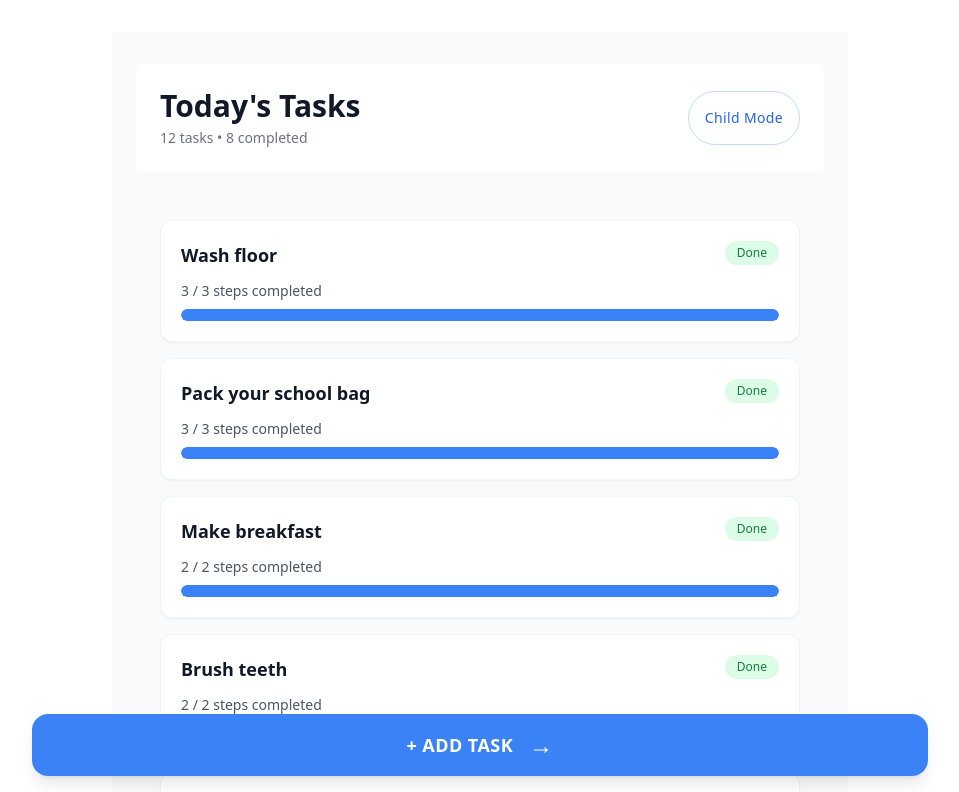
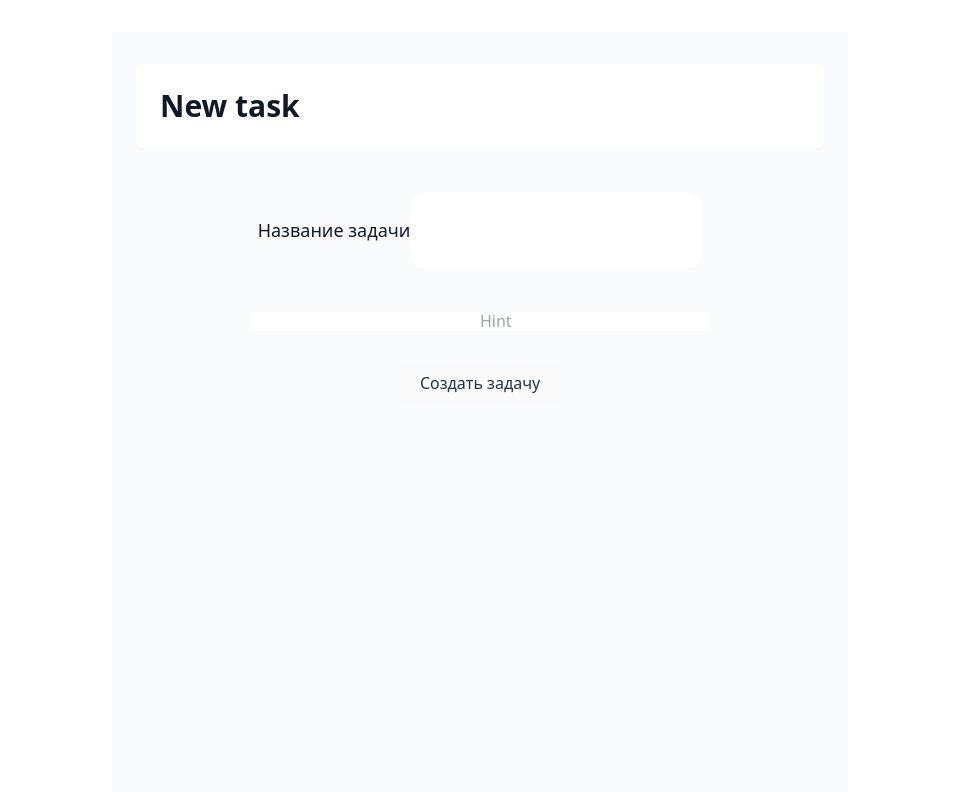
Before and after one commit to Iloha/adhd, a React (Vite) app: page / in a window 1280 px wide. Shown: the top 792 px of the page, without its empty margins (160-1119 px from the left). Built offline with nearby package versions, Linux system fonts and the light colour scheme; data requests are answered from the project's data file.

Commit message:
started adding styles to add task form

```diff
--- a/src/components/AddTask.jsx
+++ b/src/components/AddTask.jsx
@@ -15,22 +15,19 @@ function Addtext({ onAdd }) {
 
 
   return (
-    <>
-      <form onSubmit={onSubmit} className="task-form">
-        <fieldset className="task-form__line">
-          <label htmlFor="" className="task-form__label">Название задачи</label>
-          <input type="text" className="task-form__textbox" placeholder="" value={text} onChange={(e)=>setText(e.target.value)}/>
+      <div className="max-w-2xl mx-auto px-6 py-8 pb-32">
+        <form onSubmit={onSubmit} className="task-form space-y-8">
+          <fieldset className="task-form__line space-y-3">
+            <label htmlFor="" className="task-form__label text-lg text-gray-900">Название задачи</label>
+            <input type="text" className="task-form__textbox text-lg py-6 px-4 rounded-xl border-gray-300 focus:border-blue-500 focus:ring-blue-50" placeholder="" value={text} onChange={(e)=>setText(e.target.value)}/>
           </fieldset>
-        <p>Шаги задачи</p>
-        <button>Add step</button>
-        <fieldset className="task-form__line">
+          <fieldset className="task-form__line space-y-3">
             <input type="text"  className="task-form__textbox"  placeholder="" value={subtask} onChange={(e)=>setSubtask(e.target.value)}/>
             <input type="text" name="" placeholder="Hint" />
           </fieldset>
           <button>Cоздать задачу</button>
-        <button>Cancel changes</button>
         </form>
-    </>
+      </div>
   )
 }
 
--- a/src/screens/ParentScreen.jsx
+++ b/src/screens/ParentScreen.jsx
@@ -6,7 +6,7 @@ import { useApp } from "../context/AppContext.jsx"
 
 function ParentScreen ({ tasks, deleteTask, markDone, addTask}) {
     const { mode, setMode } = useApp()
-    const [screen, setScreen] = useState('tasks')
+    const [screen, setScreen] = useState('createTask')
 
     const handleModeChange = () => {
         setMode('child')
@@ -50,8 +50,15 @@ function ParentScreen ({ tasks, deleteTask, markDone, addTask}) {
                 </div>
 
             </div> }
-            { screen === 'createTask' && <div className="fixed left-0 right-0 bottom-28 flex justify-center px-6">
-                    <div className="w-full max-w-3xl"><AddTask onAdd={addTask} /></div>
+            { screen === 'createTask' && <div className="max-w-5xl mx-auto px-6 pt-8">
+                <header className="parent-screen__header bg-white px-6 py-6 rounded-md">
+                <div className="flex items-center justify-between">
+                    <div className="text-left">
+                        <h2 className="text-3xl font-bold text-gray-900">New task</h2>
+                    </div>
+                </div>
+                </header>
+                    <AddTask onAdd={addTask} />
                 </div>}
         </div>
     )
```
Lines whose indentation alone changed are shown as unchanged.
